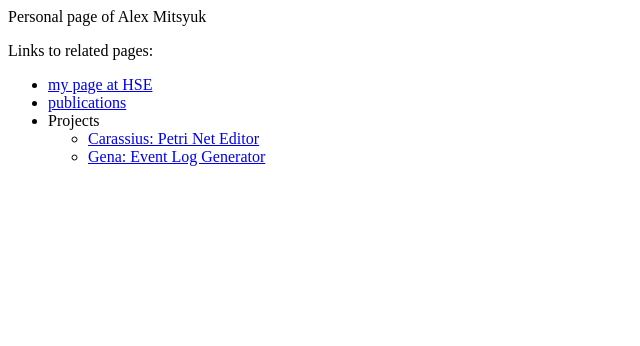
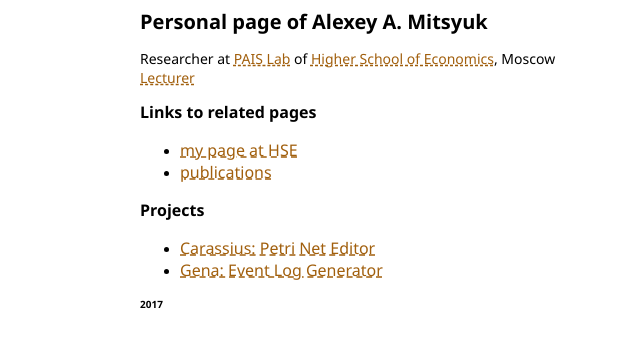
Before and after one commit to mitsyuk/mitsyuk.github.io, a plain HTML site: page index.html in a window 1280 px wide. Shown: the whole page, without its empty margins (0-640 px from the left). Drawn offline with Linux system fonts and the light colour scheme.

Commit message:
css added

```diff
--- /dev/null
+++ b/default.css
@@ -0,0 +1,46 @@
+/*Author: Alex Mitsyuk, 2017*/
+
+body{
+    width: 1000px;
+    margin-left: auto;
+    margin-right: auto;
+}
+
+h1{
+    font-family: Segoe UI;
+    font-size: 20;
+    text-decoration: none;
+    color: #000000;
+}
+
+h2{
+    font-family: Segoe UI;
+    font-size: 16;
+    font-weight: bold;
+    text-decoration: none;
+    color: #000000;
+}
+
+p{
+    font-family: Segoe UI;
+    font-size: 14;
+    text-decoration: none;
+    color: #000000;
+}
+
+p.small{
+    font-size: 10;
+    font-weight: bold;
+}
+
+a{
+    font-family: Segoe UI;
+    text-decoration: underline;
+    text-decoration-style: dashed;
+    color: #a15f0d;
+}
+
+a:hover{
+    text-decoration: underline;
+    color: #1371e7;
+}
--- a/index.html
+++ b/index.html
@@ -1,16 +1,37 @@
-Personal page of Alex Mitsyuk
+<html>
+<head>
+<title>
+Alex Mitsyuk's Home Page
+</title>
+<link rel="stylesheet" type="text/css" href="default.css">
+</head>
+
+<body>
+
+<h1>Personal page of Alexey A. Mitsyuk</h1>
 
 <p>
-    Links to related pages:
+Researcher at <a href="https://pais.hse.ru/en/">PAIS Lab</a> of <a href="https://www.hse.ru/en/">Higher School of Economics</a>, Moscow<br/>
+<a href="https://www.hse.ru/en/staff/amitsyuk#teaching">Lecturer</a>
+</p>
+
+<h2>Links to related pages</h2>
+<p>
+
     <ul>
         <li><a href="https://www.hse.ru/en/staff/amitsyuk">my page at HSE</a></li>
         <li><a href="https://www.hse.ru/en/staff/amitsyuk#sci">publications</a></li>
-        <li>
-        Projects
-        <ul>
-            <li><a href="https://pais.hse.ru/research/projects/carassius">Carassius: Petri Net Editor</a></li>
-            <li><a href="https://pais.hse.ru/research/projects/gena">Gena: Event Log Generator</a></li>
-        </ul>
-        </li>
     </ul>
 </p>
+
+<h2>Projects</h2>
+<p>
+    <ul>
+        <li><a href="https://pais.hse.ru/research/projects/carassius">Carassius: Petri Net Editor</a></li>
+        <li><a href="https://pais.hse.ru/research/projects/gena">Gena: Event Log Generator</a></li>
+    </ul>
+</p>
+
+<p class="small">2017</p>
+</body>
+</html>
```
